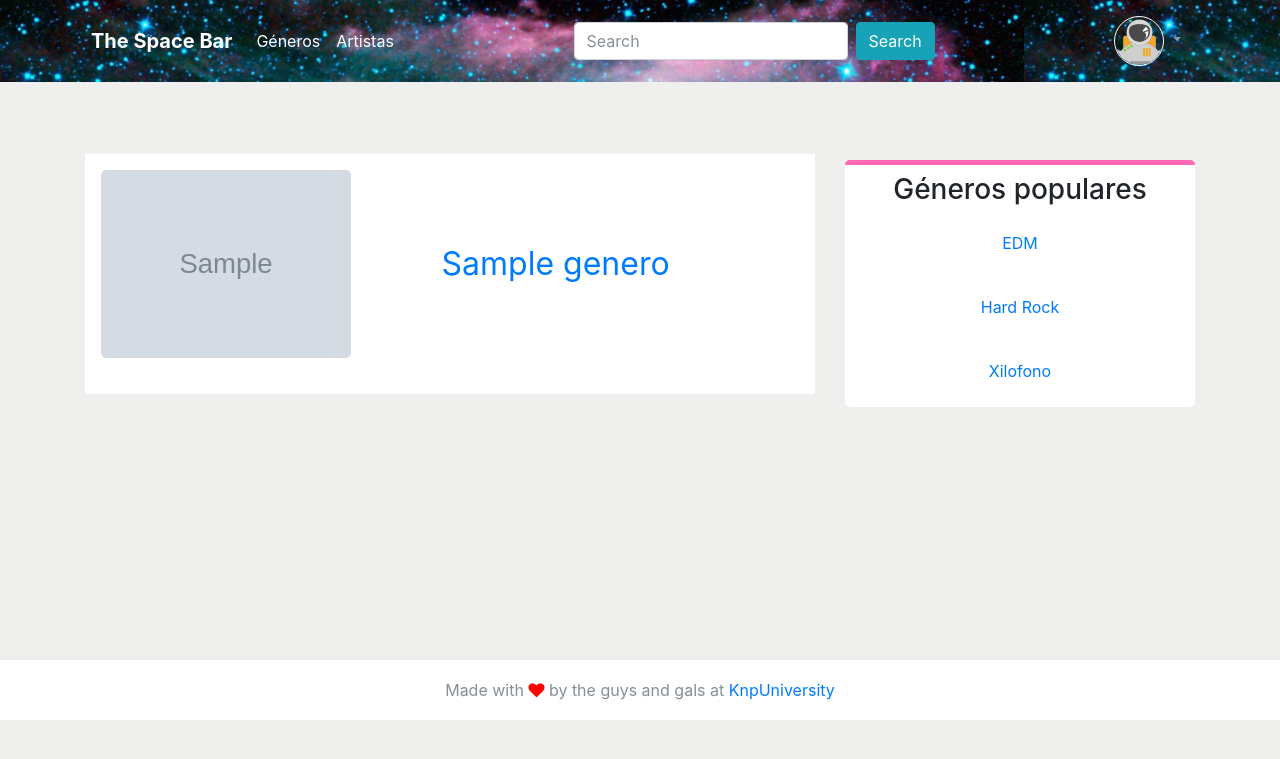
After one commit to unaiansede/top100, a Symfony app: template templates/generos/generos.html.twig in a window 1280 px wide. The commit adds this page. Shown: the top 759 px of the page. Run offline with Twig, Linux system fonts and the light colour scheme; the template is opened without the code that fills it: most values are stand-ins (such as "Sample title", 1, 10 or a date in 2020); grey boxes marked "Sample" are stand-in pictures; some libraries are stand-ins or nearby versions.

Commit message:
Version visual de la pagina generos

```diff
--- a/public/css/styles.css
+++ b/public/css/styles.css
@@ -224,6 +224,14 @@ html {height:100%}
 }
 
 
+/* GENEROS */
+
+.titulo-genero{
+    padding: 70px;
+    font-size: 2em;
+}
+
+
 
 /* FOOTER */
 
--- a/templates/base.html.twig
+++ b/templates/base.html.twig
@@ -2,7 +2,7 @@
 <html lang="es">
 
     <head>
-        <title>{% block title %}Welcome to the SpaceBar{% endblock %}</title>
+        <title>{% block title %}Top100{% endblock %}</title>
         <meta charset="utf-8">
         <meta name="viewport" content="width=device-width, initial-scale=1, shrink-to-fit=no">
 
@@ -22,10 +22,10 @@
             <div class="collapse navbar-collapse" id="navbarNavDropdown">
                 <ul class="navbar-nav mr-auto">
                      <li class="nav-item">
-                       <a style="color: #fff;" class="nav-link" href="#">Local Asteroids</a>
+                       <a style="color: #fff;" class="nav-link" href="{{ path('generos_index') }}">Géneros</a>
                      </li>
                      <li class="nav-item">
-                       <a style="color: #fff;" class="nav-link" href="#">Weather</a>
+                       <a style="color: #fff;" class="nav-link" href="#">Artistas</a>
                      </li>
                    </ul>
                 <form class="form-inline my-2 my-lg-0">
--- a/templates/default/index.html.twig
+++ b/templates/default/index.html.twig
@@ -11,8 +11,8 @@
                 <!-- H1 Article -->
                 <a class="main-article-link" href="#">
                     <div class="main-article mb-5 pb-3">
-                        <img src="{{ asset('images/meteor-shower.jpg') }}" alt="meteor shower">
-                        <h1 class="text-center mt-2">Ursid Meteor Shower: <br>Healthier than a regular shower?</h1>
+                        <img src="{{ asset('images/bass-guitar-chord-close-up.jpg') }}" alt="meteor shower">
+                        <h1 class="text-center mt-2">Top100 <br>La mejor música del momento</h1>
                     </div>
                 </a>
 
--- /dev/null
+++ b/templates/generos/generos.html.twig
@@ -0,0 +1,59 @@
+{% extends 'base.html.twig' %}
+
+{% block body %}
+
+    <div class="container">
+        <div class="row">
+            <div class="col-sm-8">
+
+                <!-- Genero 1-->
+                {% for genero in generos %}
+                    <a href="#">
+                        <div class="show-article-container p-3 mt-4">
+                            <div class="row">
+                                <div class="col-sm-12">
+                                    <img class="show-article-img" src="{{ asset(genero.img) }}">
+                                    <div class="show-article-title-container d-inline-block pl-3 align-middle">
+                                        <span class="titulo-genero ">{{ genero.genero }}</span>
+                                    </span>
+                                    </div>
+                                </div>
+                            </div>
+                            <div class="row">
+                                <div class="col-sm-12">
+                                    <div class="article-text">
+                                        {#<p>Descripción del género</p>#}
+                                    </div>
+                                </div>
+                            </div>
+                        </div>
+                    </a>
+                {% endfor %}
+
+
+            </div>
+
+            <!-- Barra derecha de generos populares -->
+
+
+            <div class="col-sm-12 col-md-4 text-center">
+
+                <div class="quote-space pb-2 pt-2 px-5">
+                    <h3 class="text-center pb-3">Géneros populares</h3>
+                    <p><a href="https://en.wikipedia.org/wiki/Wernher_von_Braun">EDM</a></p>
+
+                    <p class="pt-4"><a href="https://en.wikipedia.org/wiki/Aaron_Cohen_(Deputy_NASA_administrator)">Hard Rock</a></p>
+
+                    <p class="pt-4"><a href="https://en.wikipedia.org/wiki/Christa_McAuliffe">Xilofono</a>
+                </div>
+            </div>
+        </div>
+    </div>
+
+{% endblock %}
+
+{% block javascripts %}
+    {{ parent() }}
+
+    <script src="{{ asset('js/index_show.js') }}"></script>
+{% endblock %}
```
Also changed, not shown: src/Controller/DefaultController.php (+33 -0 lines), public/images/bass-guitar-chord-close-up.jpg (added), public/images/genero-country.jpg (added), public/images/genero-edm.jpg (added), public/images/genero-punk.jpg (added), 4 other files.
